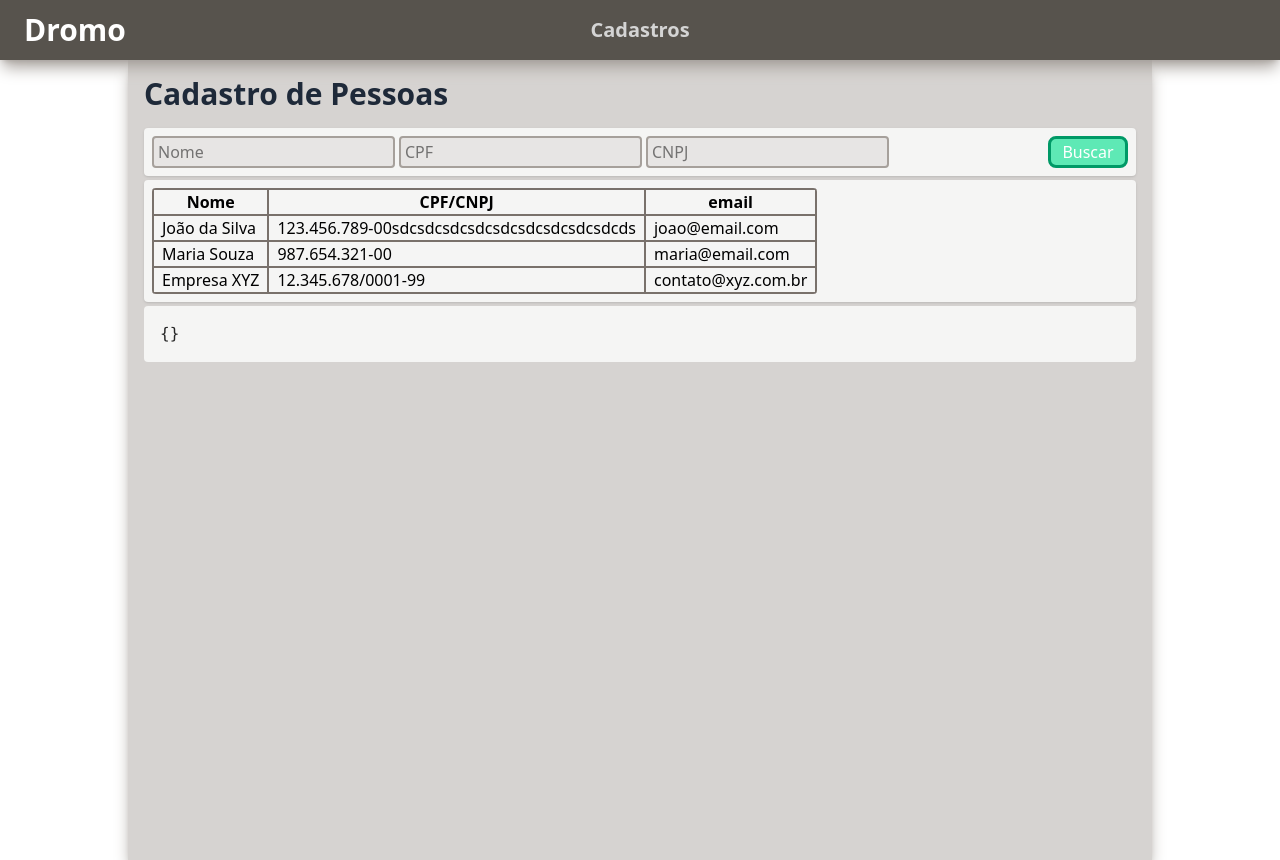
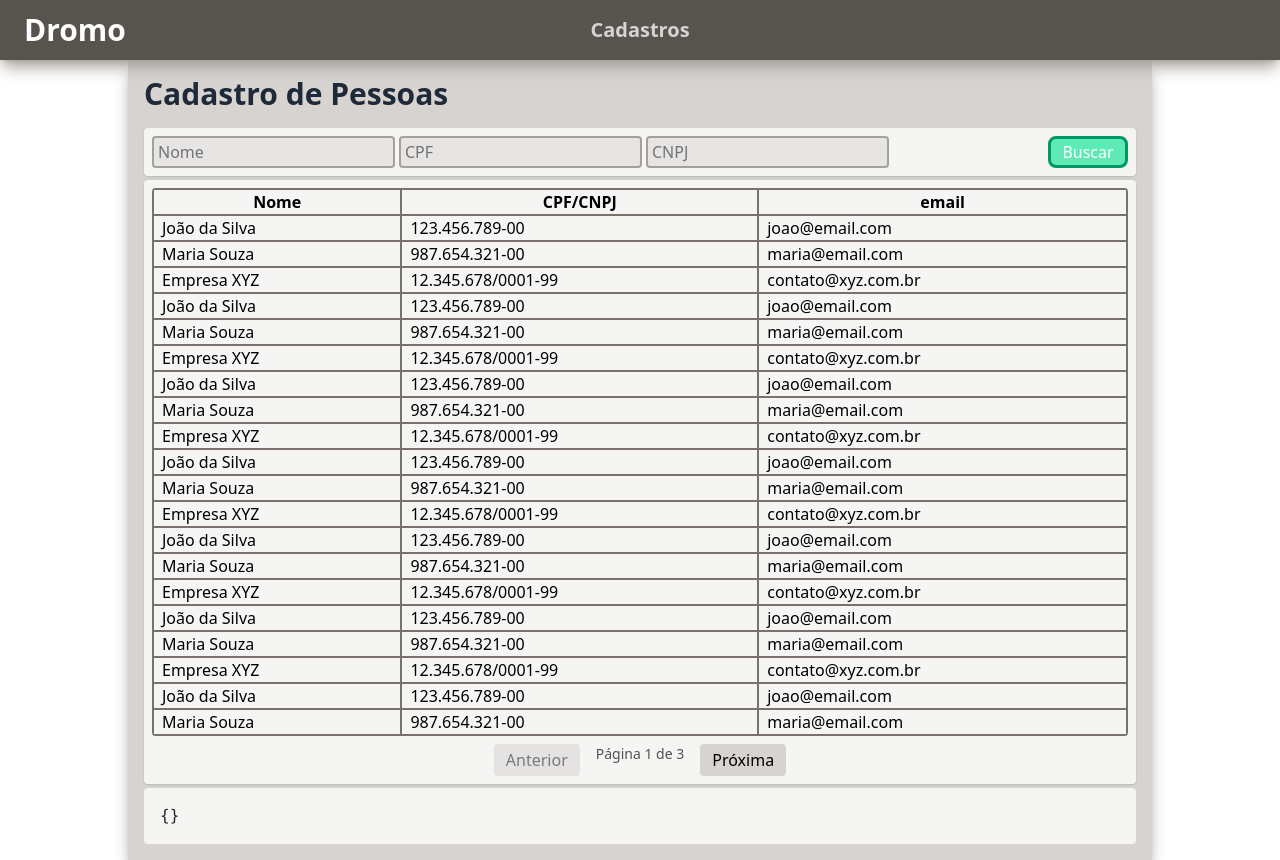
Before and after one commit to filipe-brito/Sistema-Dromo, a React (Vite) app in the folder frontend/: page /records in a window 1280 px wide. Built offline with nearby package versions, Linux system fonts and the light colour scheme.

Commit message:
Adicionamos uma função de paginação, prevendo resultados massivos

```diff
--- a/frontend/src/components/ResultBar.jsx
+++ b/frontend/src/components/ResultBar.jsx
@@ -1,7 +1,17 @@
+import { useState } from "react";
+
 const ResultBar = ({ columns, data }) => {
+    const [currentPage, setCurrentPage] = useState(1);
+    const itemsPerPage = 20;
+
+    const startIndex = (currentPage - 1) * itemsPerPage;
+    const endIndex = startIndex + itemsPerPage;
+    const currentItems = data.slice(startIndex, endIndex);
+
     return (
-        <div>
-            <table className="border-collapse border-stone-600 rounded overflow-hidden">
+        <div className="w-full">
+            <div className="w-full">
+                <table className="w-full border-collapse rounded overflow-hidden">
                     <thead>
                         <tr>
                         {columns.map((column) => (
@@ -10,7 +20,7 @@ const ResultBar = ({ columns, data }) => {
                         </tr>
                     </thead>
                     <tbody>
-                    {data.map((item, index) => (
+                        {currentItems.map((item, index) => (
                             <tr key={index}>
                                 {columns.map((column) => (
                                     <td key={column.key} className="px-2 border-2 border-stone-500">{item[column.key]}</td>
@@ -20,6 +30,27 @@ const ResultBar = ({ columns, data }) => {
                     </tbody>
                 </table>
             </div>
+
+            <div className="flex w-full justify-between justify-center mt-2 gap-4">
+                <button
+                    className="px-3 py-1 bg-stone-300 rounded disabled:opacity-50"
+                    onClick={() => setCurrentPage((prev) => prev - 1)}
+                    disabled={currentPage == 1}
+                >
+                    Anterior
+                </button>
+                <span className="text-sm text-neutral-600">
+                    Página {currentPage} de {Math.ceil(data.length / itemsPerPage)}
+                </span>
+                <button
+                    className="px-3 py-1 bg-stone-300 rounded disabled:opacity-50"
+                    onClick={() => setCurrentPage((prev) => prev + 1)}
+                    disabled={currentPage >= Math.ceil(data.length / itemsPerPage)}
+                >
+                    Próxima
+                </button>
+            </div>
+        </div>
     );
 };
 
--- a/frontend/src/pages/RecordsPage.jsx
+++ b/frontend/src/pages/RecordsPage.jsx
@@ -30,7 +30,49 @@ const RecordsPage = () => {
 
   // Teste simulado de retorno de BD
   const mockResults = [
-    { name: "João da Silva", cpf: "123.456.789-00sdcsdcsdcsdcsdcsdcsdcsdcsdcds", email: "joao@email.com" },
+    { name: "João da Silva", cpf: "123.456.789-00", email: "joao@email.com" },
+    { name: "Maria Souza", cpf: "987.654.321-00", email: "maria@email.com" },
+    { name: "Empresa XYZ", cpf: "12.345.678/0001-99", email: "contato@xyz.com.br" },
+    { name: "João da Silva", cpf: "123.456.789-00", email: "joao@email.com" },
+    { name: "Maria Souza", cpf: "987.654.321-00", email: "maria@email.com" },
+    { name: "Empresa XYZ", cpf: "12.345.678/0001-99", email: "contato@xyz.com.br" },
+    { name: "João da Silva", cpf: "123.456.789-00", email: "joao@email.com" },
+    { name: "Maria Souza", cpf: "987.654.321-00", email: "maria@email.com" },
+    { name: "Empresa XYZ", cpf: "12.345.678/0001-99", email: "contato@xyz.com.br" },
+    { name: "João da Silva", cpf: "123.456.789-00", email: "joao@email.com" },
+    { name: "Maria Souza", cpf: "987.654.321-00", email: "maria@email.com" },
+    { name: "Empresa XYZ", cpf: "12.345.678/0001-99", email: "contato@xyz.com.br" },
+    { name: "João da Silva", cpf: "123.456.789-00", email: "joao@email.com" },
+    { name: "Maria Souza", cpf: "987.654.321-00", email: "maria@email.com" },
+    { name: "Empresa XYZ", cpf: "12.345.678/0001-99", email: "contato@xyz.com.br" },
+    { name: "João da Silva", cpf: "123.456.789-00", email: "joao@email.com" },
+    { name: "Maria Souza", cpf: "987.654.321-00", email: "maria@email.com" },
+    { name: "Empresa XYZ", cpf: "12.345.678/0001-99", email: "contato@xyz.com.br" },
+    { name: "João da Silva", cpf: "123.456.789-00", email: "joao@email.com" },
+    { name: "Maria Souza", cpf: "987.654.321-00", email: "maria@email.com" },
+    { name: "Empresa XYZ", cpf: "12.345.678/0001-99", email: "contato@xyz.com.br" },
+    { name: "João da Silva", cpf: "123.456.789-00", email: "joao@email.com" },
+    { name: "Maria Souza", cpf: "987.654.321-00", email: "maria@email.com" },
+    { name: "Empresa XYZ", cpf: "12.345.678/0001-99", email: "contato@xyz.com.br" },
+    { name: "João da Silva", cpf: "123.456.789-00", email: "joao@email.com" },
+    { name: "Maria Souza", cpf: "987.654.321-00", email: "maria@email.com" },
+    { name: "Empresa XYZ", cpf: "12.345.678/0001-99", email: "contato@xyz.com.br" },
+    { name: "João da Silva", cpf: "123.456.789-00", email: "joao@email.com" },
+    { name: "Maria Souza", cpf: "987.654.321-00", email: "maria@email.com" },
+    { name: "Empresa XYZ", cpf: "12.345.678/0001-99", email: "contato@xyz.com.br" },
+    { name: "João da Silva", cpf: "123.456.789-00", email: "joao@email.com" },
+    { name: "Maria Souza", cpf: "987.654.321-00", email: "maria@email.com" },
+    { name: "Empresa XYZ", cpf: "12.345.678/0001-99", email: "contato@xyz.com.br" },
+    { name: "João da Silva", cpf: "123.456.789-00", email: "joao@email.com" },
+    { name: "Maria Souza", cpf: "987.654.321-00", email: "maria@email.com" },
+    { name: "Empresa XYZ", cpf: "12.345.678/0001-99", email: "contato@xyz.com.br" },
+    { name: "João da Silva", cpf: "123.456.789-00", email: "joao@email.com" },
+    { name: "Maria Souza", cpf: "987.654.321-00", email: "maria@email.com" },
+    { name: "Empresa XYZ", cpf: "12.345.678/0001-99", email: "contato@xyz.com.br" },
+    { name: "João da Silva", cpf: "123.456.789-00", email: "joao@email.com" },
+    { name: "Maria Souza", cpf: "987.654.321-00", email: "maria@email.com" },
+    { name: "Empresa XYZ", cpf: "12.345.678/0001-99", email: "contato@xyz.com.br" },
+    { name: "João da Silva", cpf: "123.456.789-00", email: "joao@email.com" },
     { name: "Maria Souza", cpf: "987.654.321-00", email: "maria@email.com" },
     { name: "Empresa XYZ", cpf: "12.345.678/0001-99", email: "contato@xyz.com.br" },
   ];
```
Lines whose indentation alone changed are shown as unchanged.
